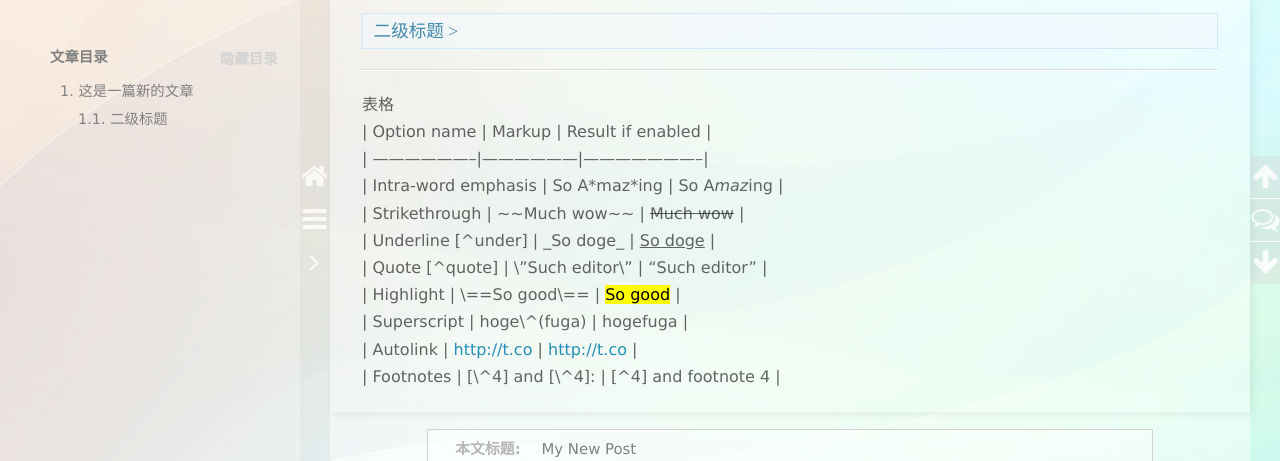
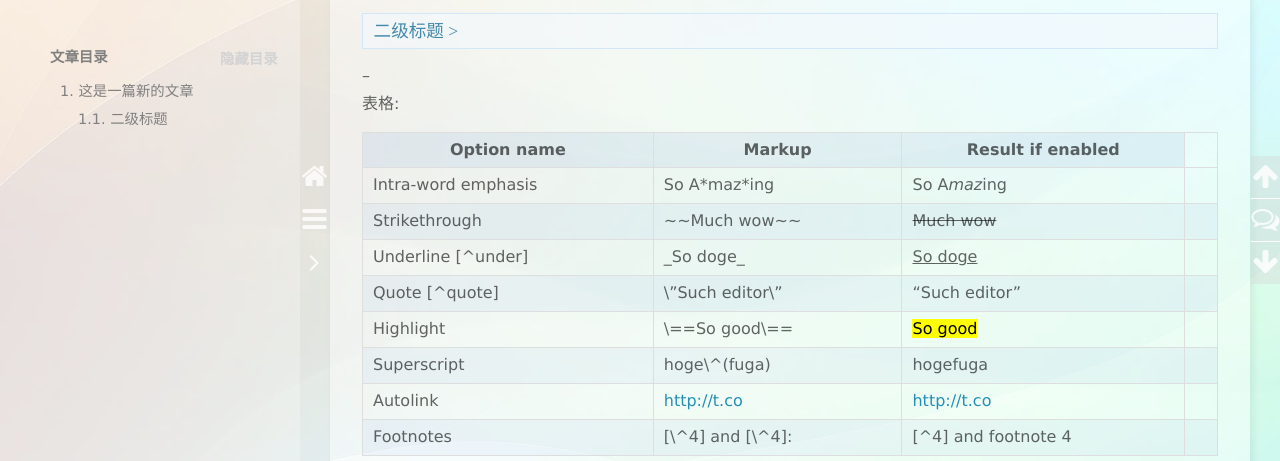
Before and after one commit to xiao-hu00/xiao-hu00.github.io, a plain HTML site: page 2016/04/01/My-New-Post/index.html in a window 1280 px wide. Shown: the part 338-799 px from the top of the page. Drawn offline with nearby package versions, Linux system fonts and the light colour scheme; some packages are replaced by stand-ins of ours; a script that the page names is missing.

Commit message:
Site updated: 2016-04-01 15:51:14

```diff
--- a/2016/04/01/My-New-Post/index.html
+++ b/2016/04/01/My-New-Post/index.html
@@ -10,8 +10,25 @@
 
 代码
 123&amp;lt;html&amp;gt;	&amp;lt;div&amp;gt;&amp;lt;/div&amp;gt;&amp;lt;/html&amp;gt;
-二级标题
-表格| Option name         | Markup           | Result if enabled     || ——————–|——————|———————–|| Intra-word emphasis | So A">
+二级标题–表格:
+
+
+
+Option name
+Markup
+Result if enabled
+
+
+
+
+Intra-word emphasis
+So A*maz*ing
+So Amazing
+
+
+
+Strikethrough
+~~Much wow~~">
 <meta property="og:type" content="article">
 <meta property="og:title" content="My New Post">
 <meta property="og:url" content="http://yoursite.com/2016/04/01/My-New-Post/index.html">
@@ -21,9 +38,26 @@
 
 代码
 123&amp;lt;html&amp;gt;	&amp;lt;div&amp;gt;&amp;lt;/div&amp;gt;&amp;lt;/html&amp;gt;
-二级标题
-表格| Option name         | Markup           | Result if enabled     || ——————–|——————|———————–|| Intra-word emphasis | So A">
-<meta property="og:updated_time" content="2016-04-01T07:20:03.000Z">
+二级标题–表格:
+
+
+
+Option name
+Markup
+Result if enabled
+
+
+
+
+Intra-word emphasis
+So A*maz*ing
+So Amazing
+
+
+
+Strikethrough
+~~Much wow~~">
+<meta property="og:updated_time" content="2016-04-01T07:51:06.000Z">
 <meta name="twitter:card" content="summary">
 <meta name="twitter:title" content="My New Post">
 <meta name="twitter:description" content="这是一篇新的文章
@@ -31,8 +65,25 @@
 
 代码
 123&amp;lt;html&amp;gt;	&amp;lt;div&amp;gt;&amp;lt;/div&amp;gt;&amp;lt;/html&amp;gt;
-二级标题
-表格| Option name         | Markup           | Result if enabled     || ——————–|——————|———————–|| Intra-word emphasis | So A">
+二级标题–表格:
+
+
+
+Option name
+Markup
+Result if enabled
+
+
+
+
+Intra-word emphasis
+So A*maz*ing
+So Amazing
+
+
+
+Strikethrough
+~~Much wow~~">
 
     <link rel="alternative" href="/atom.xml" title="我的博客" type="application/atom+xml">
 
@@ -285,8 +336,66 @@
 </blockquote>
 <p>代码</p>
 <figure class="highlight plain"><table><tr><td class="gutter"><pre><span class="line">1</span><br><span class="line">2</span><br><span class="line">3</span><br></pre></td><td class="code"><pre><span class="line">&lt;html&gt;</span><br><span class="line">	&lt;div&gt;&lt;/div&gt;</span><br><span class="line">&lt;/html&gt;</span><br></pre></td></tr></table></figure>
-<h3 id="二级标题"><a href="#二级标题" class="headerlink" title="二级标题"></a>二级标题</h3><hr>
-<p>表格<br>| Option name         | Markup           | Result if enabled     |<br>| ——————–|——————|———————–|<br>| Intra-word emphasis | So A*maz*ing   | So A<em>maz</em>ing   |<br>| Strikethrough       | ~~Much wow~~   | <del>Much wow</del>   |<br>| Underline [^under]  | _So doge_      | <u>So doge</u>        |<br>| Quote [^quote]      | \”Such editor\”  | <q>Such editor</q>    |<br>| Highlight           | \==So good\==    | <mark>So good</mark>  |<br>| Superscript         | hoge\^(fuga)     | hoge<sup>fuga</sup>   |<br>| Autolink            | <a href="http://t.co" target="_blank" rel="external">http://t.co</a>      | <a href="http://t.co" target="_blank" rel="external">http://t.co</a>         |<br>| Footnotes           | [\^4] and [\^4]: | [^4] and footnote 4   |</p>
+<h3 id="二级标题"><a href="#二级标题" class="headerlink" title="二级标题"></a>二级标题</h3><p>–<br>表格:</p>
+<table>
+<thead>
+<tr>
+<th>Option name</th>
+<th>Markup</th>
+<th>Result if enabled</th>
+</tr>
+</thead>
+<tbody>
+<tr>
+<td>Intra-word emphasis</td>
+<td>So A*maz*ing</td>
+<td>So A<em>maz</em>ing</td>
+<td></td>
+</tr>
+<tr>
+<td>Strikethrough</td>
+<td>~~Much wow~~</td>
+<td><del>Much wow</del></td>
+<td></td>
+</tr>
+<tr>
+<td>Underline [^under]</td>
+<td>_So doge_</td>
+<td><u>So doge</u></td>
+<td></td>
+</tr>
+<tr>
+<td>Quote [^quote]</td>
+<td>\”Such editor\”</td>
+<td><q>Such editor</q></td>
+<td></td>
+</tr>
+<tr>
+<td>Highlight</td>
+<td>\==So good\==</td>
+<td><mark>So good</mark></td>
+<td></td>
+</tr>
+<tr>
+<td>Superscript</td>
+<td>hoge\^(fuga)</td>
+<td>hoge<sup>fuga</sup></td>
+<td></td>
+</tr>
+<tr>
+<td>Autolink</td>
+<td><a href="http://t.co" target="_blank" rel="external">http://t.co</a></td>
+<td><a href="http://t.co" target="_blank" rel="external">http://t.co</a></td>
+<td></td>
+</tr>
+<tr>
+<td>Footnotes</td>
+<td>[\^4] and [\^4]:</td>
+<td>[^4] and footnote 4</td>
+<td></td>
+</tr>
+</tbody>
+</table>
 
 
     </div>
@@ -298,7 +407,7 @@
         <p><span>本文标题:</span><a href="/2016/04/01/My-New-Post/">My New Post</a></p>
         <p><span>文章作者:</span><a href="/" title="回到主页">文飞儿</a></p>
         <p><span>发布时间:</span>2016-04-01, 11:01:11</p>
-        <p><span>最后更新:</span>2016-04-01, 15:20:03</p>
+        <p><span>最后更新:</span>2016-04-01, 15:51:06</p>
         <p>
             <span>原始链接:</span><a class="post-url" href="/2016/04/01/My-New-Post/" title="My New Post">http://yoursite.com/2016/04/01/My-New-Post/</a>
             <span class="copy-path" data-clipboard-text="原文: http://yoursite.com/2016/04/01/My-New-Post/　　作者: 文飞儿" title="点击复制文章链接"><i class="fa fa-clipboard"></i></span>
```
Also changed, not shown: index.html (+60 -2 lines), apple-touch-icon.png (renamed from apple-touch-icon.jpg), img/avatar.png.
